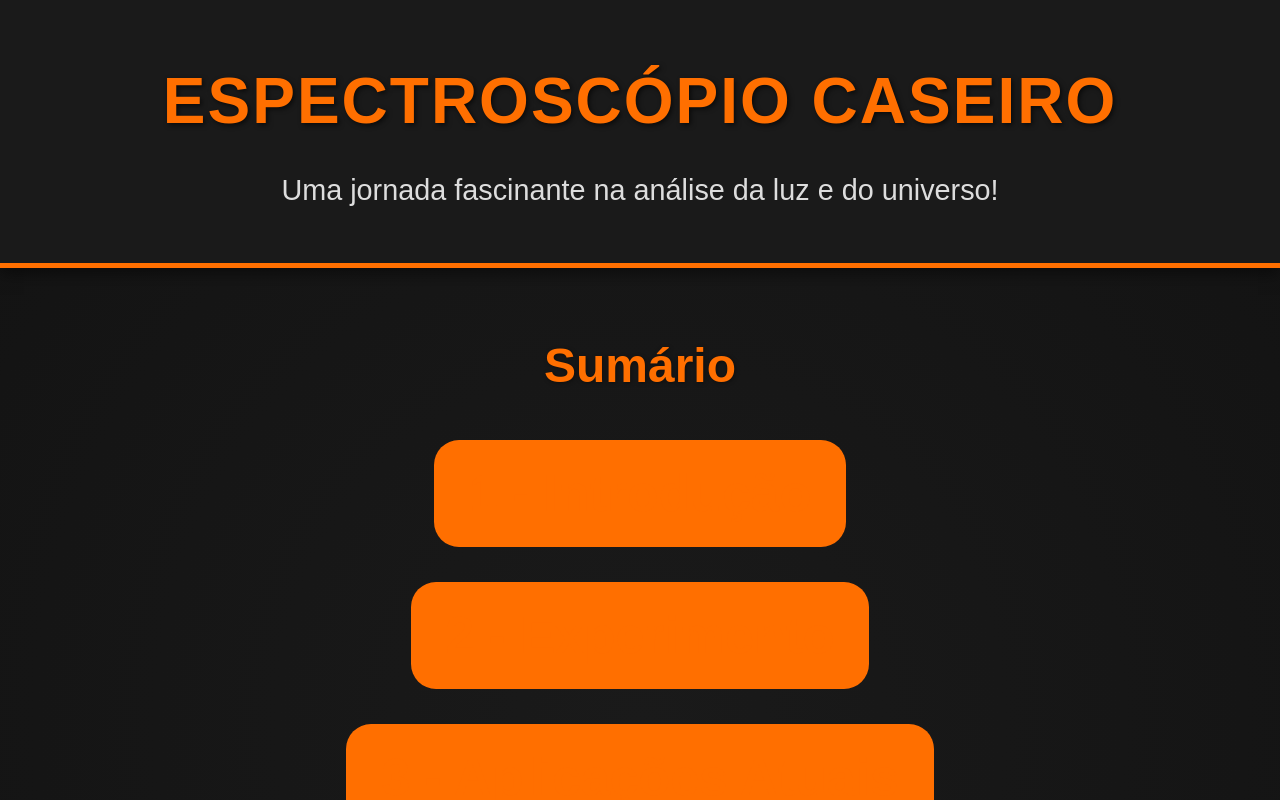
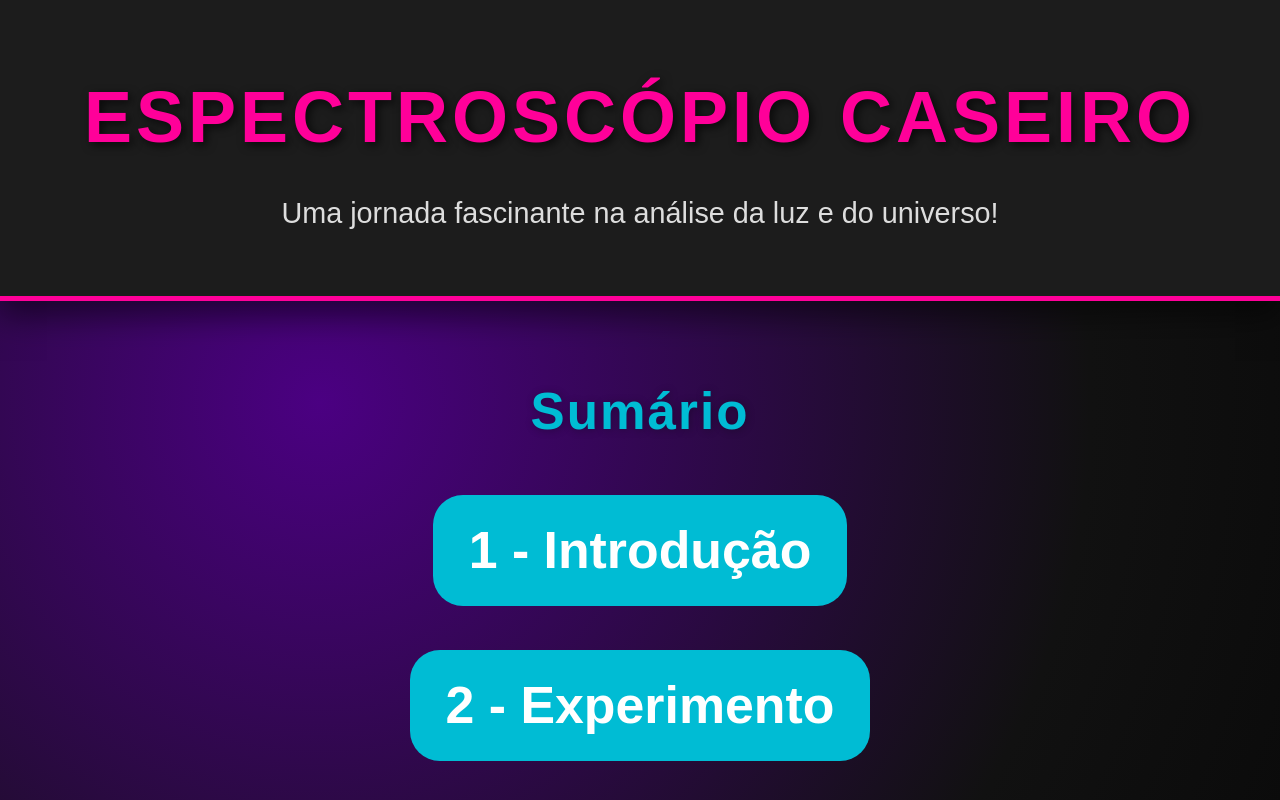
Before and after one commit to analiviakleiner/trabalho-ea, a plain HTML site: page index.html in a window 1280 px wide. Shown: the top 800 px of the page. Drawn offline with Linux system fonts and the light colour scheme.

Commit message:
Update styles.css

```diff
--- a/styles.css
+++ b/styles.css
@@ -8,35 +8,42 @@
 body {
     font-family: 'Arial', sans-serif;
     line-height: 1.6;
-    background-color: #121212; /* Fundo escuro para contraste */
-    color: #f5f5f5;
+    background-color: #121212; /* Fundo preto para contraste */
+    color: #fff;
+    background-image: radial-gradient(circle at 25% 25%, #4b0082, #111, #000);
     text-align: center;
-    background-image: radial-gradient(circle at center, #1a1a1a, #121212);
 }
 
-/* Header estilizado */
+/* Header */
 header {
-    background-color: #1a1a1a;
-    padding: 50px;
+    background-color: #1c1c1c; /* Preto suave */
+    padding: 60px 20px;
     text-align: center;
-    border-bottom: 5px solid #ff6f00;
-    box-shadow: 0 5px 15px rgba(0, 0, 0, 0.5);
+    border-bottom: 5px solid #ff0099; /* Rosa chamativo */
+    box-shadow: 0 15px 30px rgba(0, 0, 0, 0.5);
 }
 
 header h1 {
-    font-size: 4em;
-    color: #ff6f00;
+    font-size: 4.5em;
+    color: #ff0099;
     text-transform: uppercase;
-    font-weight: 700;
-    letter-spacing: 2px;
-    text-shadow: 2px 2px 5px rgba(0, 0, 0, 0.6);
+    font-weight: 900;
+    letter-spacing: 4px;
+    text-shadow: 3px 3px 10px rgba(0, 0, 0, 0.7);
+    transition: transform 0.3s ease;
 }
 
+header h1:hover {
+    transform: scale(1.05);
+}
+
+/* Texto de introdução */
 .intro-text {
     font-size: 1.8em;
-    color: #fff;
+    color: #ffffff;
     margin-top: 15px;
     opacity: 0.85;
+    font-weight: 300;
     transition: opacity 0.3s ease;
 }
 
@@ -46,78 +53,85 @@ header h1 {
 
 /* Conteúdo principal */
 .content {
-    padding: 30px;
+    padding: 40px 20px;
     max-width: 1200px;
     margin: 30px auto;
-    text-align: center;
-    animation: fadeIn 1s ease-in-out;
+    animation: fadeIn 1.2s ease-in-out;
 }
 
+/* Títulos */
 h2 {
-    color: #ff6f00;
-    font-size: 3em;
+    color: #00bcd4; /* Azul ciano */
+    font-size: 3.2em;
     margin-bottom: 25px;
     font-weight: 600;
     text-transform: capitalize;
-    text-shadow: 1px 1px 4px rgba(0, 0, 0, 0.4);
+    text-shadow: 1px 1px 8px rgba(0, 0, 0, 0.3);
+    letter-spacing: 2px;
+    transition: color 0.3s ease;
 }
 
-/* Lista estilizada */
+h2:hover {
+    color: #ff0099;
+}
+
+/* Estilo para listas */
 ul {
     list-style-type: none;
     padding: 0;
-    margin-top: 20px;
+    margin-top: 30px;
 }
 
 ul li {
-    margin: 15px 0;
+    margin: 20px 0;
     font-size: 1.8em;
     font-weight: 500;
-    transition: transform 0.3s ease, color 0.3s;
+    color: #ddd;
+    transition: color 0.3s ease, transform 0.3s ease;
 }
 
 ul li:hover {
     transform: translateX(10px);
-    color: #ff6f00;
+    color: #ff0099; /* Rosa */
 }
 
 /* Links */
 a {
-    color: #ff6f00;
+    color: #ff0099;
     text-decoration: none;
     font-weight: 700;
     font-size: 1.8em;
-    padding: 5px 10px;
-    border-radius: 5px;
-    transition: color 0.3s, background-color 0.3s;
+    padding: 10px 20px;
+    border-radius: 50px;
+    background-color: rgba(255, 0, 153, 0.1);
+    transition: color 0.3s, background-color 0.3s, transform 0.3s;
 }
 
 a:hover {
-    color: #ffd700;
-    background-color: rgba(255, 111, 0, 0.1);
-    box-shadow: 0 0 10px rgba(255, 111, 0, 0.5);
+    color: #fff;
+    background-color: #ff0099;
+    box-shadow: 0 0 15px rgba(255, 0, 153, 0.6);
+    transform: translateY(-3px);
 }
 
-/* Estilo para footer */
+/* Footer */
 footer {
-    background-color: #1a1a1a;
-    color: #ff6f00;
+    background-color: #1c1c1c;
+    color: #ff0099;
     text-align: center;
-    padding: 20px;
-    margin-top: 30px;
+    padding: 20px 0;
+    margin-top: 40px;
     font-size: 1.3em;
-    border-top: 3px solid #ff6f00;
-    transition: background-color 0.3s;
+    border-top: 3px solid #ff0099;
 }
 
-footer:hover {
-    background-color: #333;
+footer p {
+    font-size: 1.2em;
 }
 
-/* Galeria de planetas */
+/* Galeria de imagens */
 #galeria {
-    margin-top: 40px;
-    animation: fadeIn 1.2s ease-in-out;
+    margin-top: 50px;
 }
 
 .planet-gallery {
@@ -132,30 +146,32 @@ footer:hover {
     width: 320px;
     height: auto;
     border-radius: 15px;
-    box-shadow: 0 15px 30px rgba(0, 0, 0, 0.5);
+    box-shadow: 0 15px 30px rgba(0, 0, 0, 0.7);
     transition: transform 0.3s ease, box-shadow 0.3s ease;
 }
 
 .planet-gallery img:hover {
     transform: scale(1.1);
-    box-shadow: 0 15px 30px rgba(255, 111, 0, 0.7);
+    box-shadow: 0 20px 50px rgba(0, 188, 212, 0.8);
 }
 
-/* Estilo para o sumário (botões de navegação) */
+/* Botões de navegação (Sumário) */
 #sumario ul li a {
     display: inline-block;
-    padding: 12px 35px;
-    background-color: #ff6f00;
-    border-radius: 25px;
-    transition: background-color 0.3s, transform 0.3s;
+    padding: 14px 36px;
+    background-color: #00bcd4; /* Azul ciano */
+    border-radius: 30px;
+    transition: background-color 0.3s, transform 0.3s ease;
     font-size: 1.8em;
-    font-weight: 600;
-    margin: 10px;
+    font-weight: 700;
+    margin: 12px;
+    color: #fff;
+    text-decoration: none;
 }
 
 #sumario ul li a:hover {
-    background-color: #ffd700;
-    color: #1a1a1a;
+    background-color: #ff0099;
+    color: #fff;
     transform: translateY(-5px);
 }
 
@@ -170,3 +186,21 @@ footer:hover {
         transform: translateY(0);
     }
 }
+
+/* Efeitos de rotação e scale para o conteúdo */
+@keyframes rotateScale {
+    0% {
+        transform: rotate(0deg) scale(1);
+    }
+    50% {
+        transform: rotate(360deg) scale(1.05);
+    }
+    100% {
+        transform: rotate(0deg) scale(1);
+    }
+}
+
+/* Efeitos interativos adicionais */
+.animated-content {
+    animation: rotateScale 4s infinite;
+}
```
